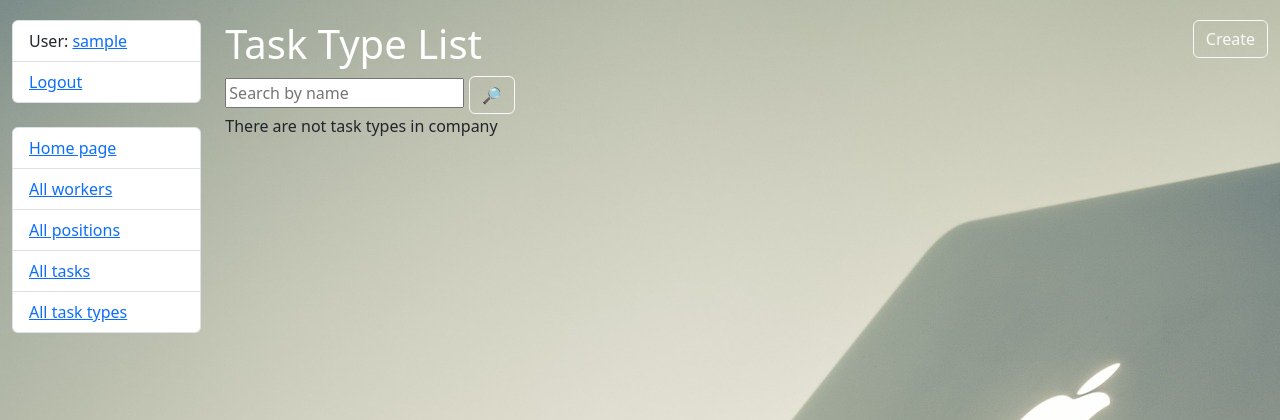
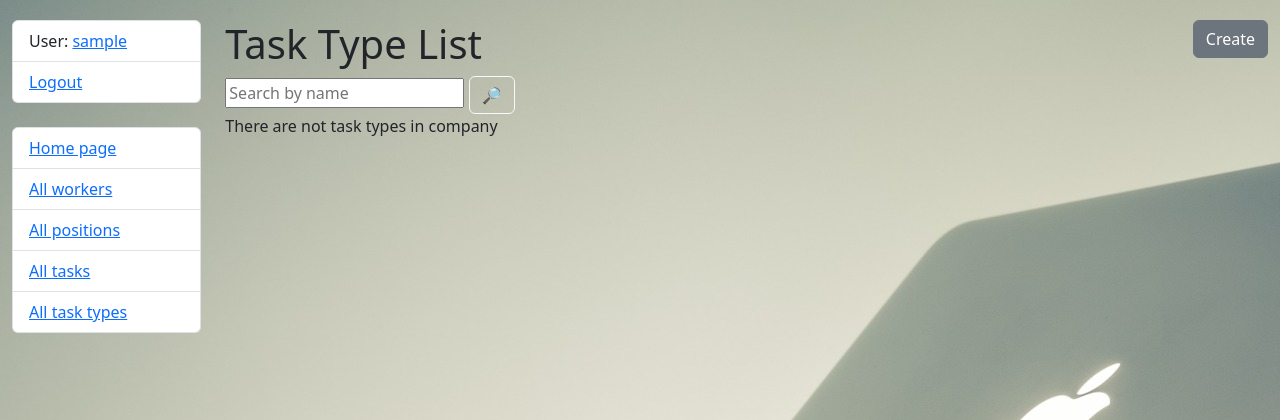
Before and after one commit to Paul-Starodub/IT-Company-Task-Manager, a Django app: page /tasks-types/ in a window 1280 px wide. Shown: the top 420 px of the page. Run offline with Django 4.2, Linux system fonts and the light colour scheme; the visitor is signed in with stand-in values (Sample User, id 1); data that the repository does not hold is empty; parts of the project's set-up code (start-up, migrations or seed data) failed here and were passed over.

Commit message:
Updated task_type-pages.html with css

```diff
--- a/templates/company/task_type_detail.html
+++ b/templates/company/task_type_detail.html
@@ -1,7 +1,7 @@
 {% extends "base.html" %}
 
 {% block content %}
-  <h1 class="text-white">Name: {{ task_type.name }}</h1>
+  <h1>Name: {{ task_type.name }}</h1>
   <div class="ml-3">
     <h3>Tasks:</h3>
     {% for task in task_type.tasks.all %}
--- a/templates/company/task_type_form.html
+++ b/templates/company/task_type_form.html
@@ -2,11 +2,11 @@
 {% load crispy_forms_filters %}
 
 {% block content %}
-  <h1 class="text-white">{{ object|yesno:"Update,Create" }} type task</h1>
+  <h1>{{ object|yesno:"Update,Create" }} type task</h1>
   <form action="" method="post" novalidate>
     {% csrf_token %}
     {{ form|crispy }}
 
-    <input type="submit" value="Submit" class="btn btn-outline-light">
+    <input type="submit" value="Submit" class="btn btn-dark">
   </form>
 {% endblock %}
--- a/templates/company/task_types_list.html
+++ b/templates/company/task_types_list.html
@@ -1,16 +1,16 @@
 {% extends "base.html" %}
 
 {% block content %}
-  <h1 class="text-white">
+  <h1>
     Task Type List
-    <a style="float: right" class="btn btn-outline-light" href="{% url 'company:task-type-create' %}">Create</a>
+    <a style="float: right" class="btn btn-secondary" href="{% url 'company:task-type-create' %}">Create</a>
   </h1>
   <form action="" method="get" class="form-inline">
     {{ search_form.name }}
     <input class="btn btn-outline-light" type="submit" value="🔎">
   </form>
   {% if task_types_list %}
-    <table class="table shadow text-white fw-bold">
+    <table class="table text-bold">
       <tr>
         <th>ID</th>
         <th>NAME</th>
```
